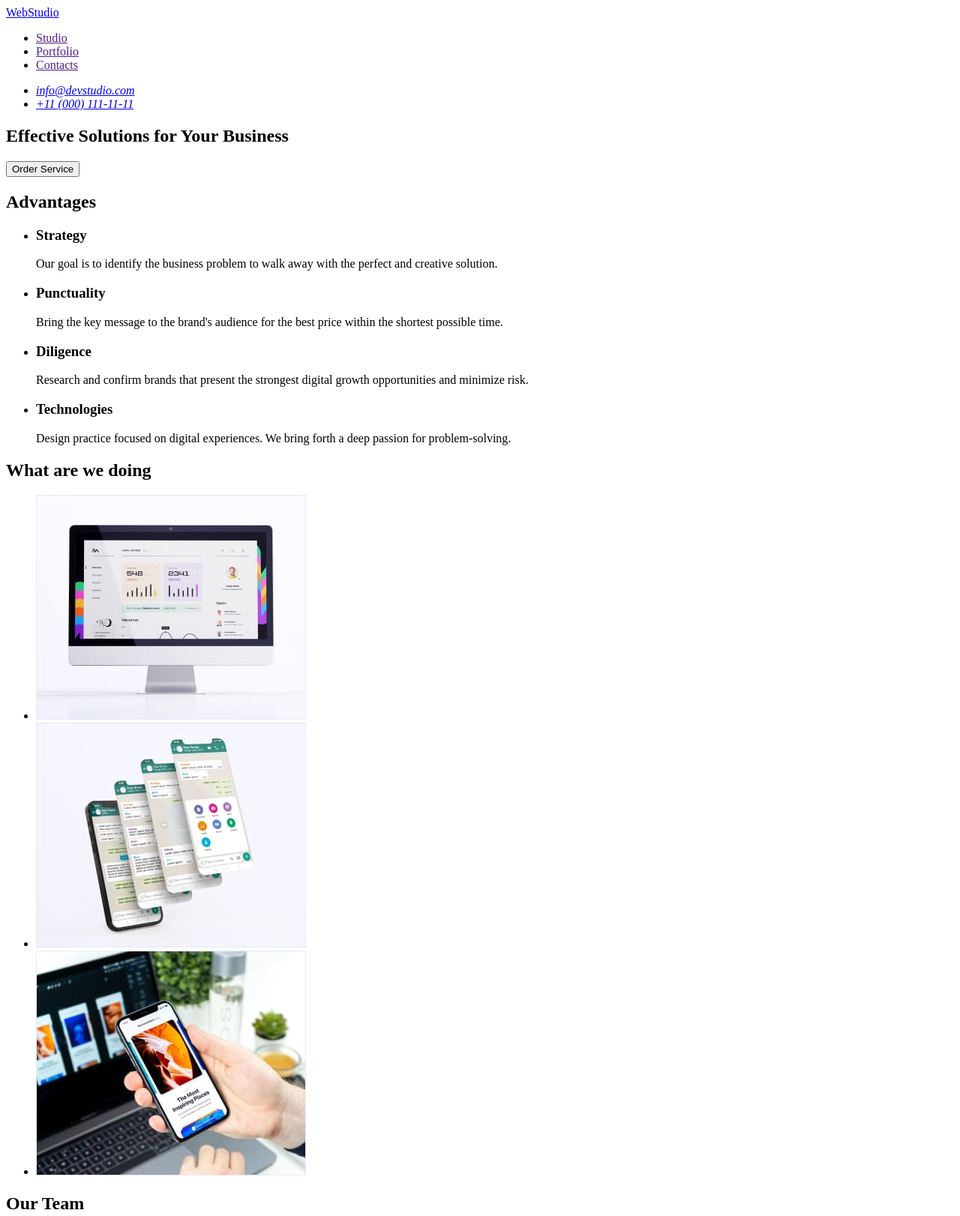
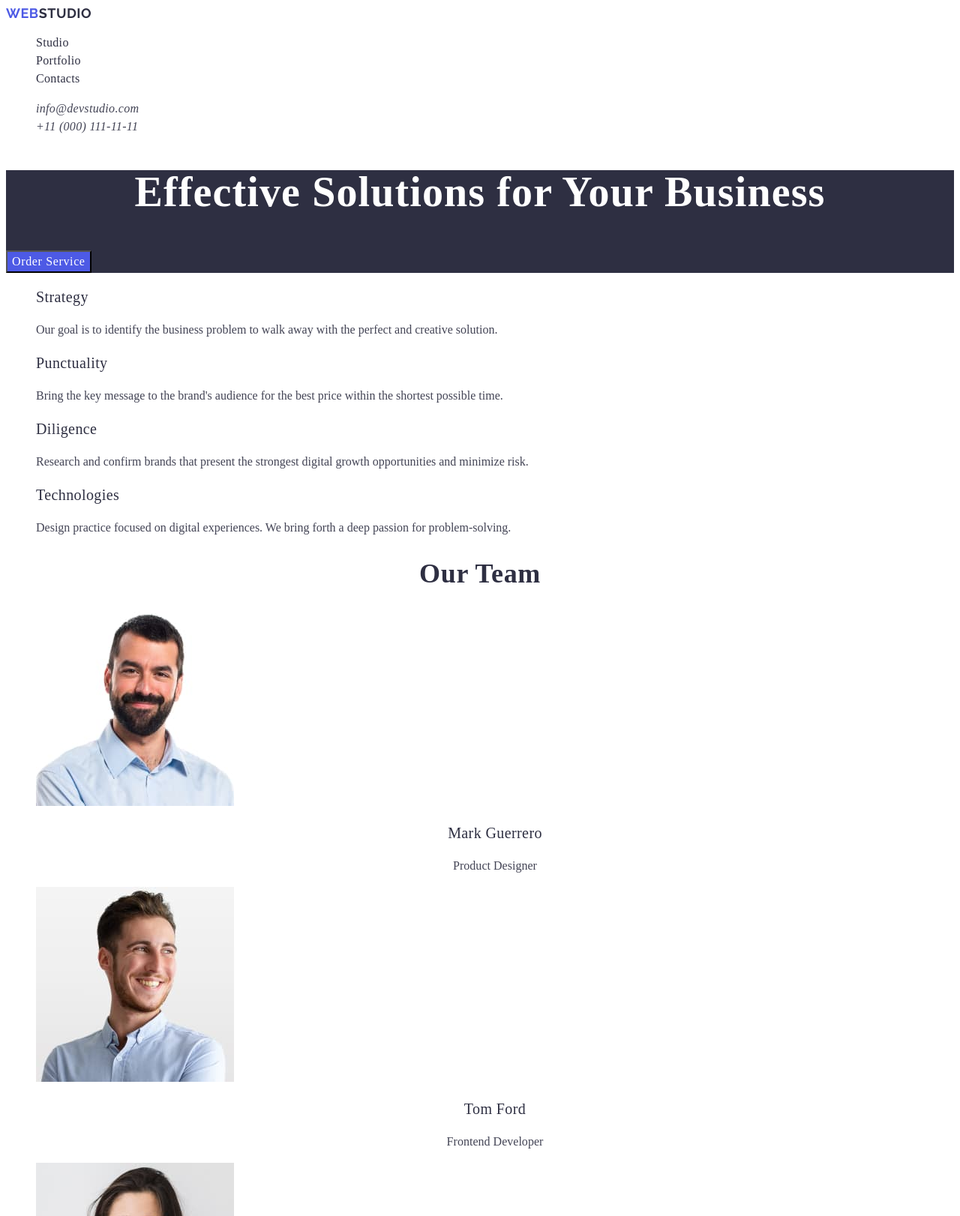
Before and after one commit to 4ibab4ik/goit-markup-hw-02, a plain HTML site: page index.html in a window 1280 px wide. Shown: the top 1622 px of the page at 75% size. Drawn offline with Linux system fonts and the light colour scheme.

Commit message:
add-css-portfolio

```diff
--- /dev/null
+++ b/css/styles.css
@@ -0,0 +1,259 @@
+body{
+    font-family: 'Roboto', 'Montserrat', 'Poppins' sans-serif;
+    color: #434455;
+    background-color: #ffffff;
+}
+
+ul {
+    list-style-type: none;
+}
+
+a {
+    text-decoration: none;
+}
+
+.company-logo span {
+    color: #4D5AE5;
+    font-family: Raleway;
+    font-size: 18px;
+    font-weight: 700;
+    line-height: 1.16;
+    letter-spacing: 0.03em;
+    text-transform: uppercase;
+}
+
+/* ======== HEADER ======== */
+
+.header {}
+
+.header-navigation {}
+
+.header-logo {
+    color: #2E2F42;
+    font-family: Raleway;
+    font-size: 18px;
+    font-weight: 700;
+    line-height: 1.16;
+    letter-spacing: 0.03em;
+    text-transform: uppercase;
+}
+
+.header-menu {}
+
+.header-menu-item {}
+
+.header-menu-link {
+    color: #2E2F42;
+    font-family: inherit;
+    font-size: 16px;
+    font-weight: 500;
+    line-height: 1.5;
+    letter-spacing: 0.02em;
+}
+
+.header-menu-link:hover,
+.header-menu-link:focus {
+    color: #404BBF;
+    font-family: inherit;
+    font-size: 16px;
+    font-weight: 500;
+    line-height: 1.5;
+    letter-spacing: 0.02em;
+    text-decoration: underline;
+    text-decoration-color: #404BBF;
+    text-decoration-thickness: 2px;
+}
+
+.header-address {}
+
+.header-address-list {}
+
+.header-address-item {}
+
+.header-address-link {
+    color: inherit;
+    font-family: inherit;
+    font-size: 16px;
+    font-weight: 400;
+    line-height: 1.5;
+    letter-spacing: 0.02em;
+}
+
+.header-address-link:hover,
+.header-address-link:focus {
+    color: #404BBF;
+    font-family: inherit;
+    font-size: 16px;
+    font-weight: 400;
+    line-height: 1.5;
+    letter-spacing: 0.02em;
+}
+
+/* ======================== */
+
+/* ======== HERO ======== */
+
+.hero {
+    background-color: #2E2F42;
+}
+
+.hero-title {
+    color: #ffffff;
+    text-align: center;
+    font-size: 56px;
+    line-height: 1.07;
+    letter-spacing: 0.02em;
+}
+
+.hero-order-btn {
+    color: #ffffff;
+    background-color: #4D5AE5;
+    font-family: inherit;
+    font-size: 16px;
+    font-weight: 500;
+    line-height: 1.5;
+    letter-spacing: 0.04em;
+    cursor: pointer;
+}
+
+.hero-order-btn:hover,
+.hero-order-btn:focus {
+    background-color: #404BBF;
+}
+
+/* ======================== */
+
+/* ======== ADVENTAGES ======== */
+
+.advantages {}
+
+.hidden-section-title {
+    position: absolute;
+    width: 1px;
+    height: 1px;
+    margin: -1px;
+    border: 0;
+    padding: 0;
+    white-space: nowrap;
+    clip-path: inset(100%);
+    clip: rect(0 0 0 0);
+    overflow: hidden;
+}
+
+.advantages-title {}
+
+.advantages-list {}
+
+.advantages-item {}
+
+.advantages-subtitle {
+    color: #2E2F42;
+    font-size: 20px;
+    font-weight: 500;
+    line-height: 1.2;
+    letter-spacing: 0.02em;
+}
+
+.advantages-item-text {
+    font-size: 16px;
+    line-height: 1.5;
+    letter-spacing: 0.02;
+}
+
+/* ======================== */
+
+/* ======== TEAM ======== */
+
+.team {}
+
+.team-title {
+    color: #2E2F42;
+        text-align: center;
+        font-size: 36px;
+        line-height: 1.11;
+        letter-spacing: 0.72px;
+        text-transform: capitalize;
+}
+
+.team-list {}
+
+.team-item {}
+
+.team-img {}
+
+.team-subtitle {
+    color: #2E2F42;
+    text-align: center;
+    font-size: 20px;
+    font-weight: 500;
+    line-height: 1.2;
+    letter-spacing: 0.02em;
+}
+
+.team-item-text {
+    text-align: center;
+    font-size: 16px;
+    line-height: 1.5;
+    letter-spacing: 0.02px;
+}
+
+/* ======================== */
+
+/* ======== PORTFOLIO ======== */
+
+.portfolio {}
+
+.portfolio-title {
+    color: #2E2F42;
+    text-align: center;
+    font-size: 36px;
+    line-height: 1.11;
+    letter-spacing: 0.02em;
+    text-transform: capitalize;
+}
+
+.portfolio-list {}
+
+.portfolio-item {}
+
+.portfolio-subtitle {
+    color: #2E2F42;
+    font-size: 20px;
+    font-style: normal;
+    font-weight: 500;
+    line-height: 1.2;
+    letter-spacing: 0.02em;
+}
+
+.portfolio-item-text {
+    font-size: 16px;
+    line-height: 1.5;
+    letter-spacing: 0.02em;
+}
+
+/* ======================== */
+
+/* ======== FOOTER ======== */
+
+.footer {
+    background-color: #2E2F42;
+}
+
+.footer-logo {
+    color: #F4F4FD;
+    font-family: Raleway;
+    font-size: 18px;
+    font-weight: 700;
+    line-height: 1.16;
+    letter-spacing: 0.03em;
+    text-transform: uppercase;
+}
+
+.footer-text {
+    color: #F4F4FD;
+    font-size: 16px;
+    line-height: 1.5;
+    letter-spacing: 0.02em;
+}
+
+/* ======================== */
--- a/index.html
+++ b/index.html
@@ -5,168 +5,219 @@
     <meta http-equiv="X-UA-Compatible" content="IE=edge" />
     <meta name="viewport" content="width=device-width, initial-scale=1.0" />
     <title>Web Studio</title>
+    <link rel="preconnect" href="https://fonts.googleapis.com" />
+    <link rel="preconnect" href="https://fonts.gstatic.com" crossorigin />
+    <link
+      href="https://fonts.googleapis.com/css2?family=Raleway:wght@700&family=Roboto:wght@400;500;700&display=swap"
+      rel="stylesheet"
+    />
+    <link rel="stylesheet" href="./css/styles.css" />
   </head>
+
   <body>
-    <header>
-      <nav>
-        <a href="./index.html" rel="noopener noreferrer">WebStudio</a>
-        <ul>
-          <li>
-            <a href="" rel="noopener noreferrer">Studio</a>
+    <header class="header">
+      <nav class="header-navigation">
+        <a class="header-logo company-logo" href="./index.html">
+          <span>Web</span>Studio</a
+        >
+        <ul class="header-menu">
+          <li class="header-menu-item">
+            <a class="header-menu-link" href="">Studio</a>
           </li>
-          <li>
-            <a href="" rel="noopener noreferrer">Portfolio</a>
+          <li class="header-menu-item">
+            <a class="header-menu-link" href="">Portfolio</a>
           </li>
-          <li>
-            <a href="" rel="noopener noreferrer">Contacts</a>
+          <li class="header-menu-item">
+            <a class="header-menu-link" href="">Contacts</a>
           </li>
         </ul>
       </nav>
-      <address>
-        <ul>
-          <li>
-            <a href="mailto:info@devstudio.com">info@devstudio.com</a>
+      <address class="header-address">
+        <ul class="header-address-list">
+          <li class="header-address-item">
+            <a class="header-address-link" href="mailto:info@devstudio.com"
+              >info@devstudio.com</a
+            >
           </li>
-          <li>
-            <a href="tel:+110001111111">+11 (000) 111-11-11</a>
+          <li class="header-address-item">
+            <a class="header-address-link" href="tel:+110001111111"
+              >+11 (000) 111-11-11</a
+            >
           </li>
         </ul>
       </address>
     </header>
 
-    <main>
-      <section>
-        <h1>Effective Solutions for Your Business</h1>
-        <button type="button">Order Service</button>
+    <main class="main">
+      <section class="hero">
+        <h1 class="hero-title">Effective Solutions for Your Business</h1>
+        <button class="hero-order-btn" type="button">Order Service</button>
       </section>
+
       <!--Advantages-->
-      <section>
-        <h2>Advantages</h2>
-        <ul>
-          <li>
-            <h3>Strategy</h3>
-            <p>
+      <section class="advantages">
+        <h2 class="hidden-section-title section-title advantages-title">
+          Advantages
+        </h2>
+        <ul class="advantages-list">
+          <li class="advantages-item">
+            <h3 class="advantages-subtitle">Strategy</h3>
+            <p class="advantages-item-text">
               Our goal is to identify the business problem to walk away with the
               perfect and creative solution.
             </p>
           </li>
-          <li>
-            <h3>Punctuality</h3>
-            <p>
+          <li class="advantages-item">
+            <h3 class="advantages-subtitle">Punctuality</h3>
+            <p class="advantages-item-text">
               Bring the key message to the brand's audience for the best price
               within the shortest possible time.
             </p>
           </li>
-          <li>
-            <h3>Diligence</h3>
-            <p>
+          <li class="advantages-item">
+            <h3 class="advantages-subtitle">Diligence</h3>
+            <p class="advantages-item-text">
               Research and confirm brands that present the strongest digital
               growth opportunities and minimize risk.
             </p>
           </li>
-          <li>
-            <h3>Technologies</h3>
-            <p>
+          <li class="advantages-item">
+            <h3 class="advantages-subtitle">Technologies</h3>
+            <p class="advantages-item-text">
               Design practice focused on digital experiences. We bring forth a
               deep passion for problem-solving.
             </p>
           </li>
         </ul>
       </section>
-      <!--What Are We Doing-->
-      <section>
-        <h2>What are we doing</h2>
-        <ul>
-          <li>
-            <img
-              src="./images/desktop.jpg"
-              alt="desktop monitor"
-              width="360"
-              height="300"
-            />
-          </li>
-          <li>
-            <img
-              src="./images/mobilephone.jpg"
-              alt="mobilephone"
-              width="360"
-              height="300"
-            />
-          </li>
-          <li>
-            <img
-              src="./images/notebook-mobile.jpg"
-              alt="notebook-mobile"
-              width="360"
-              height="300"
-            />
-          </li>
-        </ul>
-      </section>
-      <!--Our Team-->
-      <section>
-        <h2>Our Team</h2>
-        <ul>
-          <li>
+
+      <!--Team-->
+      <section class="team">
+        <h2 class="team-title section-title">Our Team</h2>
+        <ul class="team-list">
+          <li class="team-item">
             <img
               src="./images/mark-guerrero.jpg"
               alt="Mark Guerrero"
               width="264"
               height="260"
+              class="team-img"
             />
-            <h3>Mark Guerrero</h3>
-            <p>Product Designer</p>
+            <h3 class="team-subtitle">Mark Guerrero</h3>
+            <p class="team-item-text">Product Designer</p>
           </li>
-          <li>
+          <li class="team-item">
             <img
               src="./images/tom-ford.jpg"
               alt="Tom Ford"
               width="264"
               height="260"
+              class="team-img"
             />
-            <h3>Tom Ford</h3>
-            <p>Frontend Developer</p>
+            <h3 class="team-subtitle">Tom Ford</h3>
+            <p class="team-item-text">Frontend Developer</p>
           </li>
-          <li>
+          <li class="team-item">
             <img
               src="./images/camila-garcia.jpg"
               alt="Camila Garcia"
               width="264"
               height="260"
+              class="team-img"
             />
-            <h3>Camila Garcia</h3>
-            <p>Marketing</p>
+            <h3 class="team-subtitle">Camila Garcia</h3>
+            <p class="team-item-text">Marketing</p>
           </li>
-          <li>
+          <li class="team-item">
             <img
               src="./images/daniel-wilson.jpg"
               alt="Daniel Wilson"
               width="264"
               height="260"
+              class="team-img"
             />
-            <h3>Daniel Wilson</h3>
-            <p>UI Designer</p>
+            <h3 class="team-subtitle">Daniel Wilson</h3>
+            <p class="team-item-text">UI Designer</p>
+          </li>
+        </ul>
+      </section>
+
+      <!-- Portfolio -->
+      <section class="portfolio">
+        <h2 class="portfolio-title section-title">Our portfolio</h2>
+        <ul class="portfolio-list">
+          <li class="portfolio-item">
+            <img
+              src="./images/bank-app.jpg"
+              alt="app-illustration"
+              width="360"
+              height="300"
+            />
+            <h3 class="portfolio-subtitle">Banking App</h3>
+            <p class="portfolio-item-text">App</p>
+          </li>
+          <li class="portfolio-item">
+            <img
+              src="./images/phone-payment.jpg"
+              alt="phone-payment"
+              width="360"
+              height="300"
+            />
+            <h3 class="portfolio-subtitle">Cashless Payment</h3>
+            <p class="portfolio-item-text">Marketing</p>
+          </li>
+          <li class="portfolio-item">
+            <img
+              src="./images/meditation-notebook.jpg"
+              alt="notebook-app"
+              width="360"
+              height="300"
+            />
+            <h3 class="portfolio-subtitle">Meditation App</h3>
+            <p class="portfolio-item-text">App</p>
+          </li>
+          <li class="portfolio-item">
+            <img
+              src="./images/taxi-app.jpg"
+              alt="taxi-app"
+              width="360"
+              height="300"
+            />
+            <h3 class="portfolio-subtitle">Taxi Service</h3>
+            <p class="portfolio-item-text">Marketing</p>
+          </li>
+          <li class="portfolio-item">
+            <img
+              src="./images/phone-illustrations.jpg"
+              alt="phone-illustrations"
+              width="360"
+              height="300"
+            />
+            <h3 class="portfolio-subtitle">Screen Illustrations</h3>
+            <p class="portfolio-item-text">Design</p>
+          </li>
+          <li class="portfolio-item">
+            <img
+              src="./images/online-girl.jpg"
+              alt="online-girl"
+              width="360"
+              height="300"
+            />
+            <h3 class="portfolio-subtitle">Online Courses</h3>
+            <p class="portfolio-item-text">Marketing</p>
           </li>
         </ul>
       </section>
     </main>
 
-    <footer>
-      <a href="./index.html">WebStudio</a>
-      <p>
+    <footer class="footer">
+      <a class="footer-logo company-logo" href="./index.html"
+        ><span>Web</span>Studio</a
+      >
+      <p class="footer-text">
         Increase the flow of customers and sales for your business with digital
         marketing & growth solutions.
       </p>
-      <address>
-        <p>
-          Kyiv, Vul. Boichuka 37b, <br />
-          1-st floor, room 29
-        </p>
-        <a href="mailto:info@devstudio.com">info@devstudio.com</a>
-        <a href="tel:+110001111111">+11 (000) 111-11-11</a> <br />
-        <a href="./images/camila-garcia.jpg" download="camila">camila resume</a>
-      </address>
-      <button type="button">request callback</button>
     </footer>
   </body>
 </html>
```
Also changed, not shown: images/bank-app.jpg (added), images/desktop.jpg (deleted), images/meditation-notebook.jpg (added), images/mobilephone.jpg (deleted), images/notebook-mobile.jpg (deleted), images/online-girl.jpg (added), images/phone-illustrations.jpg (added), images/phone-payment.jpg (added), images/taxi-app.jpg (added), 1 other file.
